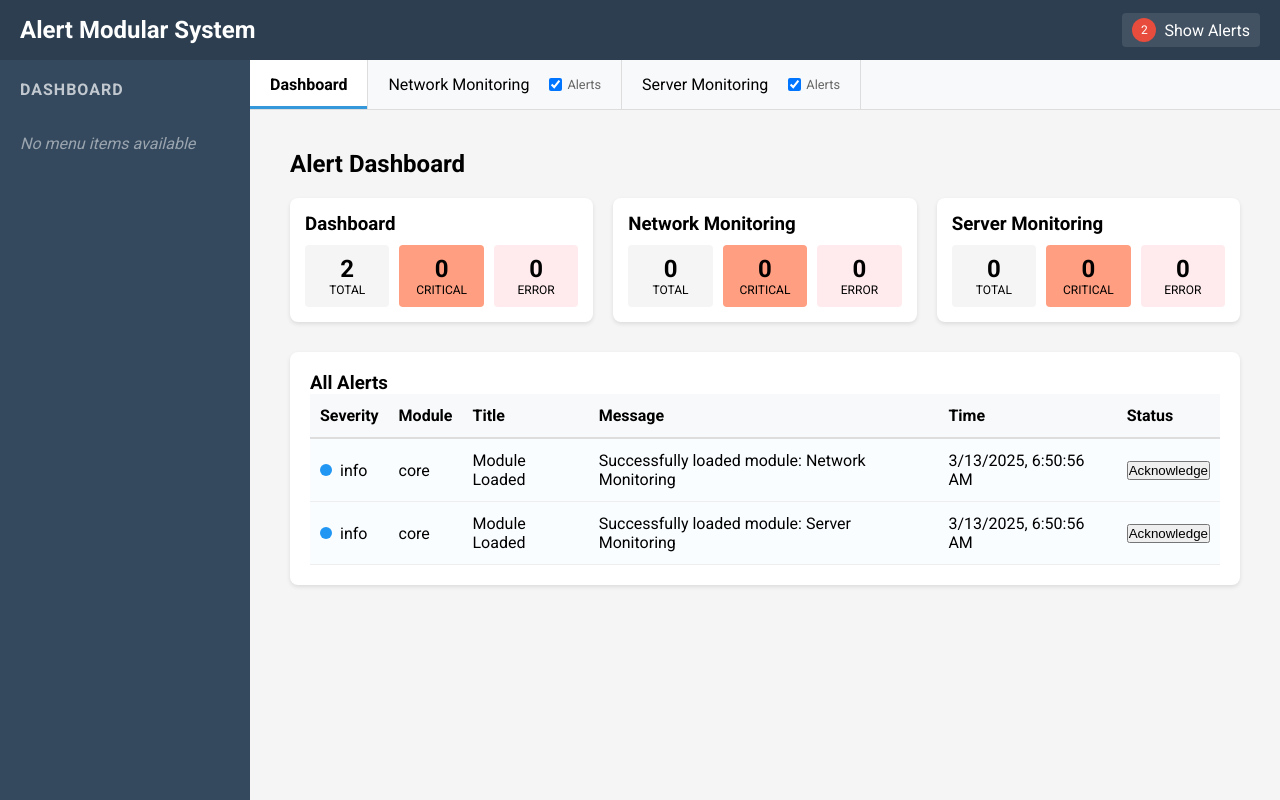
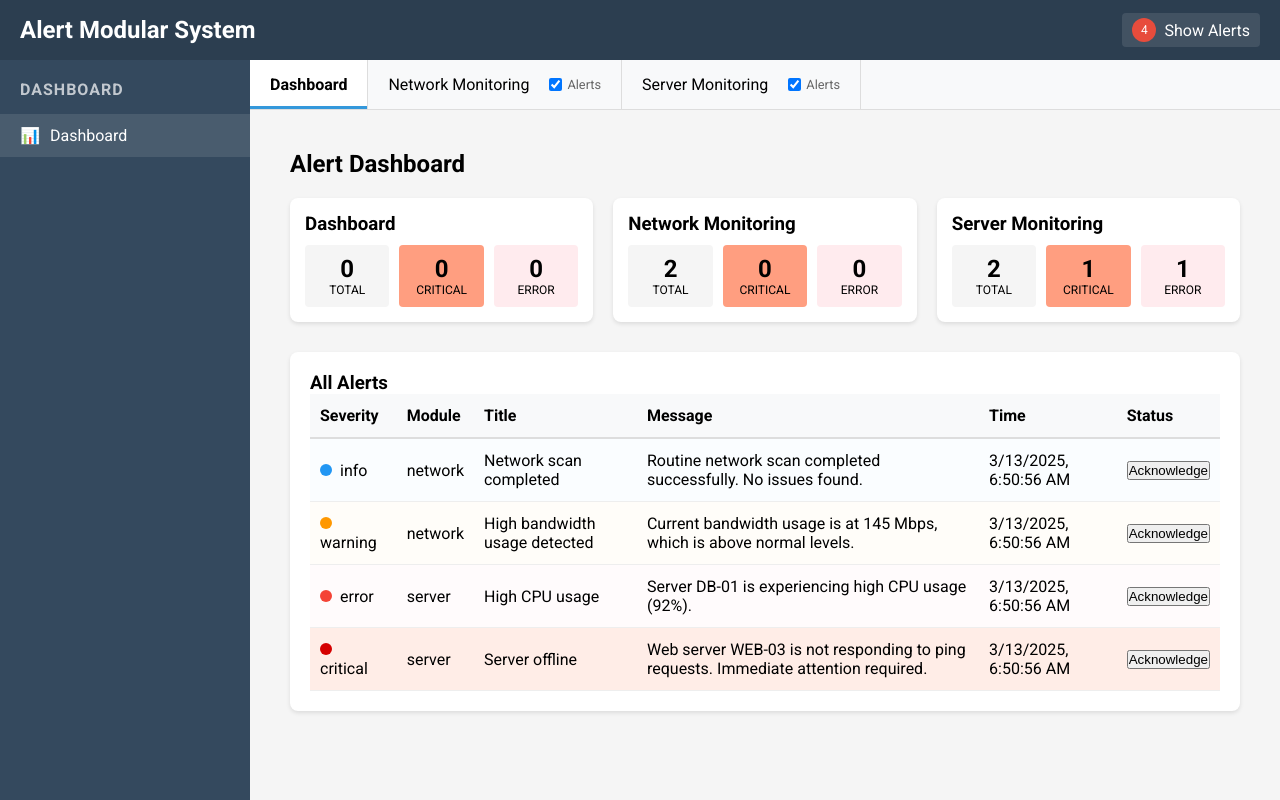
Before and after one commit to ludzzz/AlertModularApp, a React (Create React App) app: page / in a window 1280 px wide. Built offline with nearby package versions, Linux system fonts and the light colour scheme.

Commit message:
Good basis

```diff
--- a/src/components/Layout.tsx
+++ b/src/components/Layout.tsx
@@ -1,6 +1,6 @@
 import React from 'react';
 import styled from 'styled-components';
-import { Outlet } from 'react-router-dom';
+import { Outlet, useNavigate } from 'react-router-dom';
 import Header from './Header';
 import Sidebar from './Sidebar';
 import TabBar from './TabBar';
@@ -36,10 +36,20 @@ interface LayoutProps {
 }
 
 const Layout: React.FC<LayoutProps> = ({ children }) => {
-  const { setCurrentModuleId } = useCoreContext();
+  const { setCurrentModuleId, getModuleById } = useCoreContext();
+  const navigate = useNavigate();
 
   const handleTabChange = (moduleId: string) => {
     setCurrentModuleId(moduleId);
+
+    // Get the default route for this module and navigate to it
+    const module = getModuleById(moduleId);
+
+    if (module && module.menuItems && module.menuItems.length > 0) {
+      // Get the first menu item's path
+      const defaultPath = module.menuItems[0].path;
+      navigate(defaultPath);
+    }
   };
 
   return (
--- a/src/core/AlertContext.tsx
+++ b/src/core/AlertContext.tsx
@@ -1,6 +1,6 @@
-import React, { createContext, useState, useContext, ReactNode } from 'react';
+import React, { createContext, useState, useContext, ReactNode, useEffect } from 'react';
 import { v4 as uuidv4 } from 'uuid';
-import { Alert, AlertManagerContextType } from '../types';
+import { Alert, AlertManagerContextType, AlertSeverity } from '../types';
 import { useCoreContext } from './CoreContext';
 
 // Create the alert context with default values
@@ -28,6 +28,51 @@ export const AlertContextProvider: React.FC<AlertContextProviderProps> = ({ chil
   const [alerts, setAlerts] = useState<Alert[]>([]);
   const [panelExpanded, setPanelExpanded] = useState<boolean>(false);
   const { modules } = useCoreContext();
+
+  // Add some sample alerts for demonstration purposes, but only in non-test environments
+  useEffect(() => {
+    // Check if running in test environment
+    const isTestEnv = process.env.NODE_ENV === 'test';
+
+    // Only add sample alerts if not in test env and no alerts exist yet
+    if (!isTestEnv && alerts.length === 0 && window.location.pathname !== '/test') {
+      // Create the sample alerts only once when the app first loads
+      const sampleAlerts = [
+        {
+          moduleId: 'network',
+          title: 'Network scan completed',
+          message: 'Routine network scan completed successfully. No issues found.',
+          severity: AlertSeverity.INFO,
+        },
+        {
+          moduleId: 'network',
+          title: 'High bandwidth usage detected',
+          message: 'Current bandwidth usage is at 145 Mbps, which is above normal levels.',
+          severity: AlertSeverity.WARNING,
+        },
+        {
+          moduleId: 'server',
+          title: 'High CPU usage',
+          message: 'Server DB-01 is experiencing high CPU usage (92%).',
+          severity: AlertSeverity.ERROR,
+        },
+        {
+          moduleId: 'server',
+          title: 'Server offline',
+          message: 'Web server WEB-03 is not responding to ping requests. Immediate attention required.',
+          severity: AlertSeverity.CRITICAL,
+        }
+      ];
+
+      // Add all alerts at once to avoid multiple state updates
+      setAlerts(sampleAlerts.map(alert => ({
+        ...alert,
+        id: uuidv4(),
+        timestamp: new Date(),
+        acknowledged: false
+      })));
+    }
+  }, [alerts.length]);
 
   // Add a new alert
   const addAlert = (alertData: Omit<Alert, 'id' | 'timestamp' | 'acknowledged'>) => {
--- a/src/core/CoreContext.tsx
+++ b/src/core/CoreContext.tsx
@@ -1,5 +1,23 @@
 import React, { createContext, useState, useContext, useEffect, ReactNode } from 'react';
 import { CoreContextType, ModuleDefinition } from '../types';
+import CoreModule from './CoreModule';
+
+// Define the core module definition outside of ModuleLoader
+export const CoreModuleDefinition: ModuleDefinition = {
+  id: 'core',
+  name: 'Dashboard',
+  description: 'Core dashboard module',
+  menuItems: [
+    {
+      id: 'core-dashboard',
+      label: 'Dashboard',
+      path: '/',
+      icon: '📊'
+    }
+  ],
+  component: CoreModule,
+  alertsEnabled: true
+};
 
 // Create the core context with default values
 const CoreContext = createContext<CoreContextType>({
--- a/src/core/ModuleLoader.tsx
+++ b/src/core/ModuleLoader.tsx
@@ -1,6 +1,6 @@
 import React, { useEffect, useRef, useCallback } from 'react';
 import { Route, Routes } from 'react-router-dom';
-import { useCoreContext } from './CoreContext';
+import { useCoreContext, CoreModuleDefinition } from './CoreContext';
 import ModuleErrorBoundary from '../components/ModuleErrorBoundary';
 import { useAlertContext } from './AlertContext';
 import { AlertSeverity } from '../types';
@@ -64,15 +64,8 @@ const ModuleLoader: React.FC = () => {
   }, [registerModule, addAlert]);
 
   useEffect(() => {
-    // Register the core module first
-    loadModule({
-      id: 'core',
-      name: 'Dashboard',
-      description: 'Core dashboard module',
-      menuItems: [],
-      component: CoreModule,
-      alertsEnabled: true
-    });
+    // Register the core module first using the definition from CoreContext
+    loadModule(CoreModuleDefinition);
 
     // Register other modules
     loadModule(NetworkModule);
```
Also changed, not shown: 2 other files (tests, documents, lock files or other folders).
